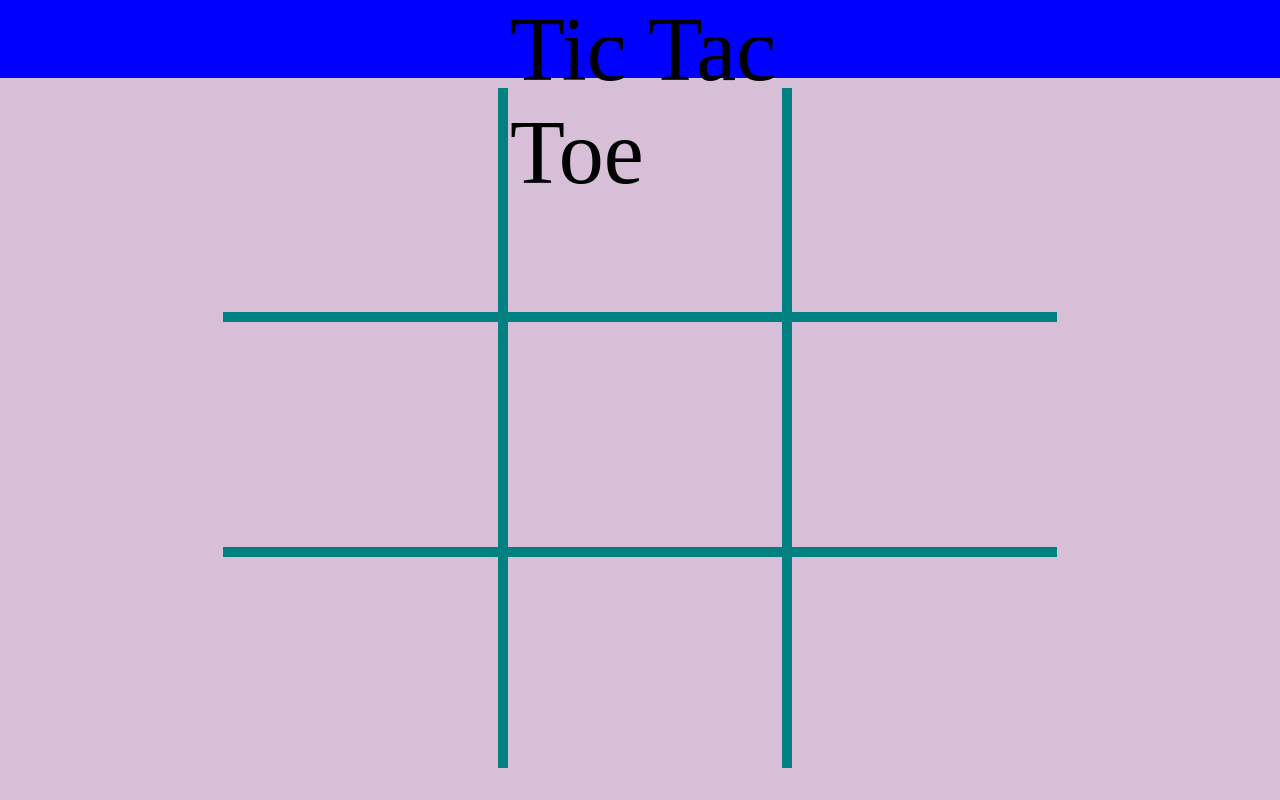
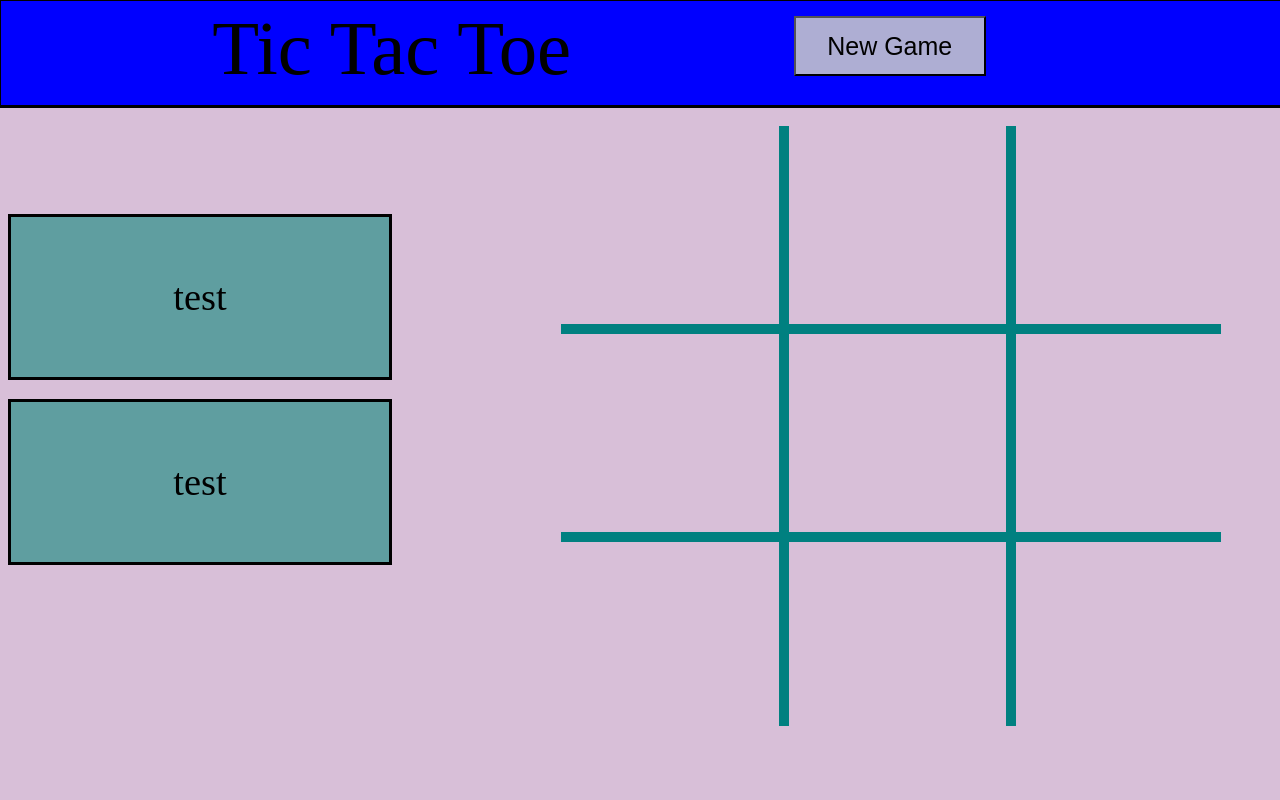
Before and after one commit to Total2718/proj_tictactoe_JS_path, a plain HTML site: page index.html in a window 1280 px wide. Shown: the top 800 px of the page. Drawn offline with Linux system fonts and the light colour scheme.

Commit message:
The board has been positioned and the player name tiles have been created.

```diff
--- a/index.html
+++ b/index.html
@@ -1,5 +1,6 @@
 <!DOCTYPE html>
 <html>
+    <meta name="viewport" content="width=device-width, initial-scale=1">
     <meta charset="UTF-8">
     <head>
         <link rel="stylesheet" href="tictac.css">
@@ -8,7 +9,13 @@
     <body id='body'>
         <header>
             <div id="title">Tic Tac Toe</div>
+            <button id="ng_button">New Game</button>
         </header>
+        <div id="lower_div">
+            <div id='player_names'>
+                <div class="player_card">test</div>
+                <div class="player_card">test</div>
+            </div>
             <div id='board_grid'>
                 <div class="item1"></div>
                 <div class="item2"></div>
@@ -20,6 +27,7 @@
                 <div class="item8"></div>
                 <div class="item9"></div>
             </div>
+        </div>
     </body>
 
 
--- a/tictac.css
+++ b/tictac.css
@@ -3,19 +3,39 @@ header {
     top: -10px;
     left: -10px;
     font-size: 20px;
-    height: 10vh;
+    height: 13vh;
     width: 110vw;
     background-color: blue;
     margin: 0 auto;
     align-content: center;
+    border-style: solid;
 
 }
 #title {
     position: relative;
-   font-size: 90px;
-   margin: 0 auto;
-   width: 30vw;
+   font-size: 6vw;
+   margin-left: 15%;
+   margin-top: 0.3%;
+   width: 35vw;
     left: 0vw;
+}
+
+
+#ng_button {
+    display: inline-block;
+    background-color: rgb(174, 174, 211);
+    position: relative;
+    margin-left: 56.3%;
+    top: -6vw;
+    width: 15vw;
+    height: 7.5vh;
+    font-size: 25px;
+}
+
+#lower_div {
+    display: grid;
+    grid-template-columns: 30vw 30vw 30vw;
+    grid-template-rows: 8vh;
 }
 
 html {
@@ -27,9 +47,16 @@ html {
     grid-template-rows: repeat(3, 33%);
     gap: 10px;
     background-color: teal;
-    height: 85vh;
-    width: 66%;
-    margin: 0 auto ;
+    height: 75vh;
+    width: 86%;
+    grid-column-start: 1;
+    grid-column-end: 3;
+    grid-row-start: 0;
+    grid-row-end: 1;
+    /* margin: 0 auto; */
+    margin-left: 22%;
+    margin-right: 0%;
+    margin-top: 1%;
 
 
 }
@@ -37,3 +64,29 @@ html {
 #board_grid > div {
     background-color: thistle;
 }
+
+#board_grid > div:hover{
+    filter: opacity(0.9);
+}
+
+#player_names {
+    grid-column-start: 0;
+    grid-column-end: 1;
+    grid-row-start: 0;
+    grid-row-end: 1;
+    width: 30vw;
+    line-height: 20vh;
+    margin-top: 25%;
+    font-size: 3vw;
+
+
+}
+
+.player_card {
+    height: 20vh;
+    background-color: cadetblue;
+    text-align: center;
+    border-style: solid;
+    margin-bottom: 5%;
+
+}
```
Lines whose indentation alone changed are shown as unchanged.
